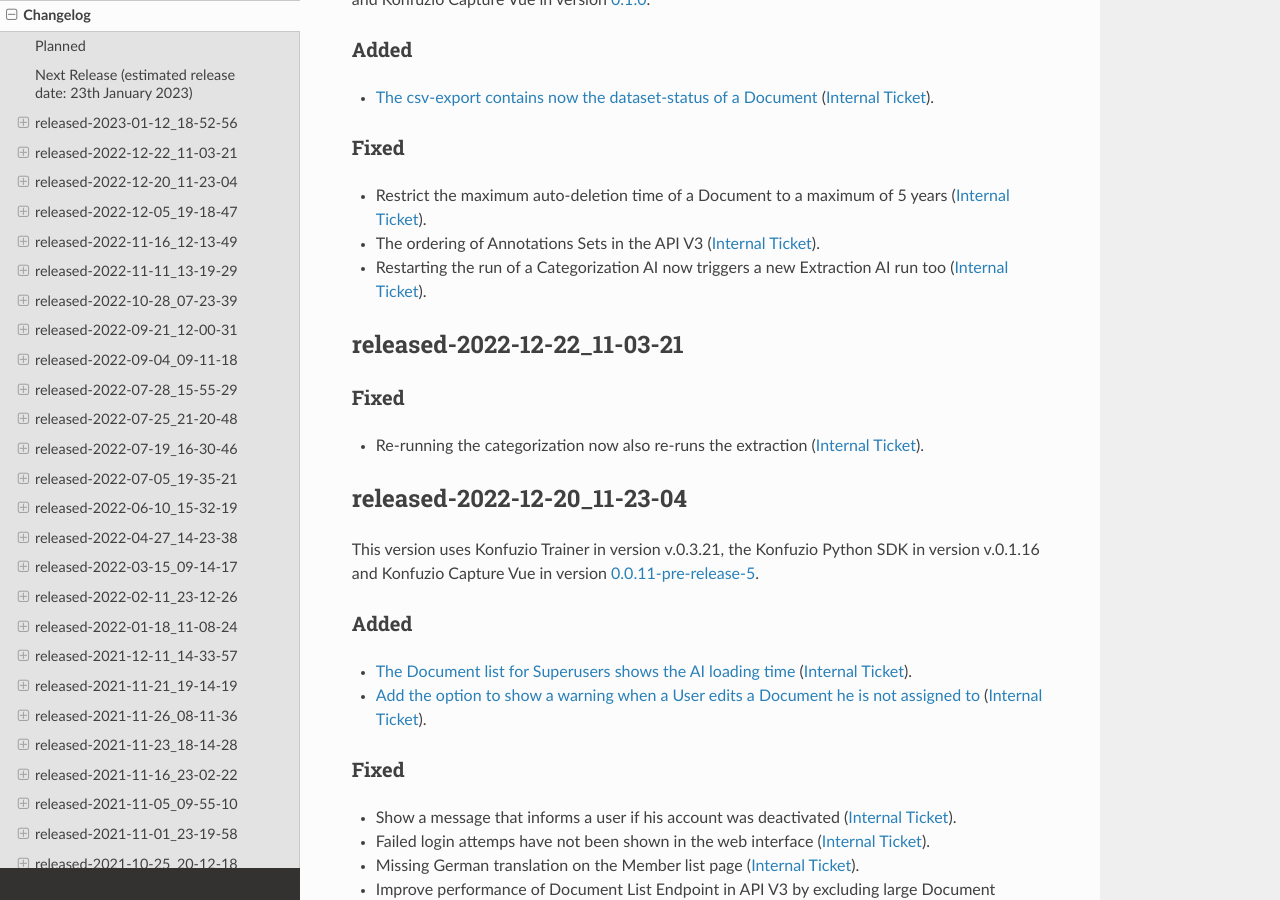
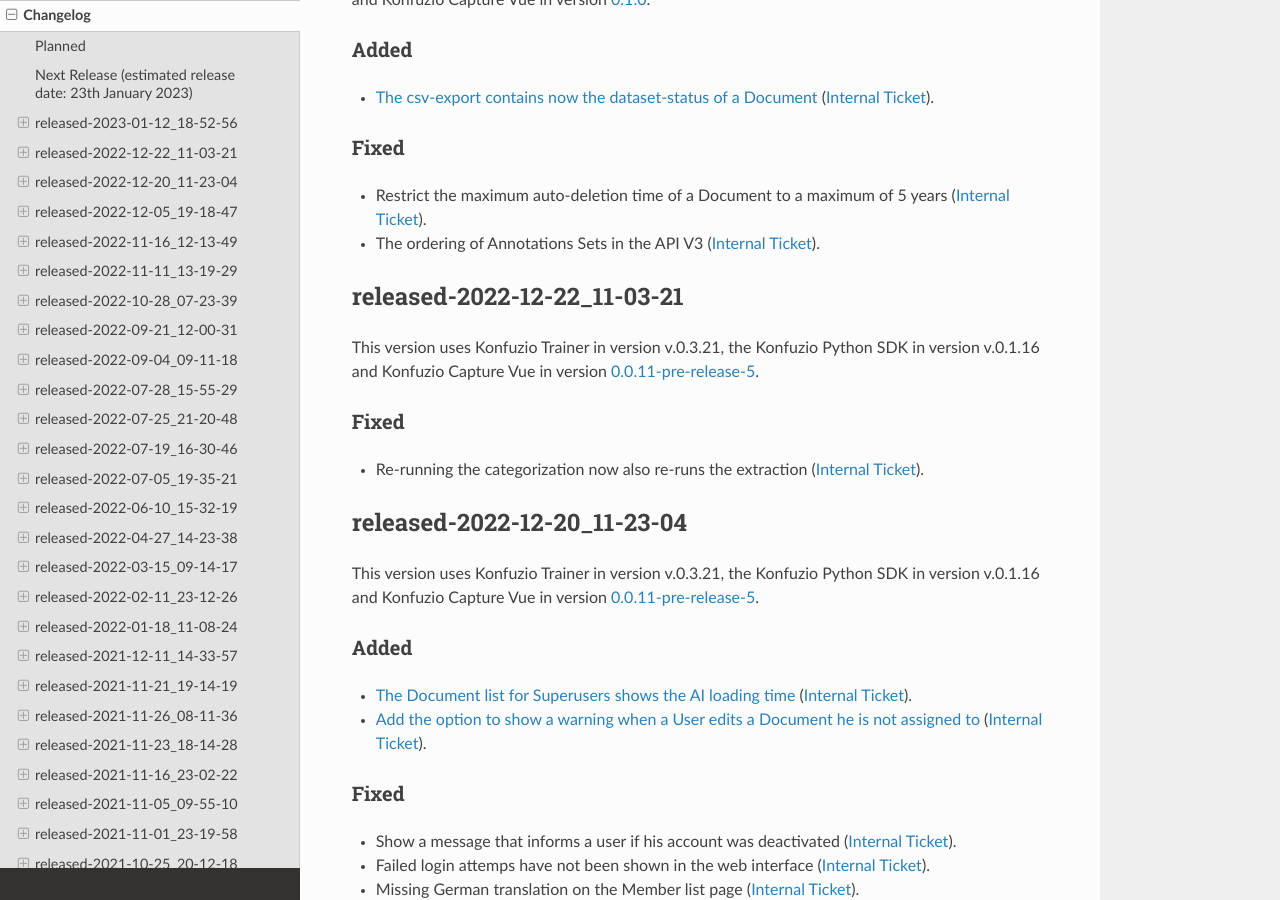
Before and after one commit to konfuzio-ai/konfuzio-sdk, a Sphinx documentation site: the page built from docs/web/changelog_app.md, in a window 1280 px wide and 900 px high, scrolled down 1060 px. Built offline with Sphinx 7.4.7 and the Read the Docs theme 2.0.0, drawn with Linux system fonts in a browser that asks for light colours; pages that are not in the unit, such as notebooks, are missing from menus.

Commit message:
Update changelog_app.md

```diff
--- a/docs/web/changelog_app.md
+++ b/docs/web/changelog_app.md
@@ -54,9 +54,10 @@
 ### Fixed
 - Restrict the maximum auto-deletion time of a Document to a maximum of 5 years ([Internal Ticket](https://git.konfuzio.com/konfuzio/objectives/-/issues/10229)).
 - The ordering of Annotations Sets in the API V3 ([Internal Ticket](https://git.konfuzio.com/konfuzio/objectives/-/issues/10197)).
-- Restarting the run of a Categorization AI now triggers a new Extraction AI run too ([Internal Ticket](https://git.konfuzio.com/konfuzio/objectives/-/issues/1035)).
 
 ## released-2022-12-22_11-03-21
+
+This version uses Konfuzio Trainer in version v.0.3.21, the Konfuzio Python SDK in version v.0.1.16 and Konfuzio Capture Vue in version [0.0.11-pre-release-5](https://github.com/konfuzio-ai/konfuzio-capture-vue/releases/).
 
 ### Fixed
 - Re-running the categorization now also re-runs the extraction ([Internal Ticket](https://git.konfuzio.com/konfuzio/objectives/-/issues/10355)).
```
